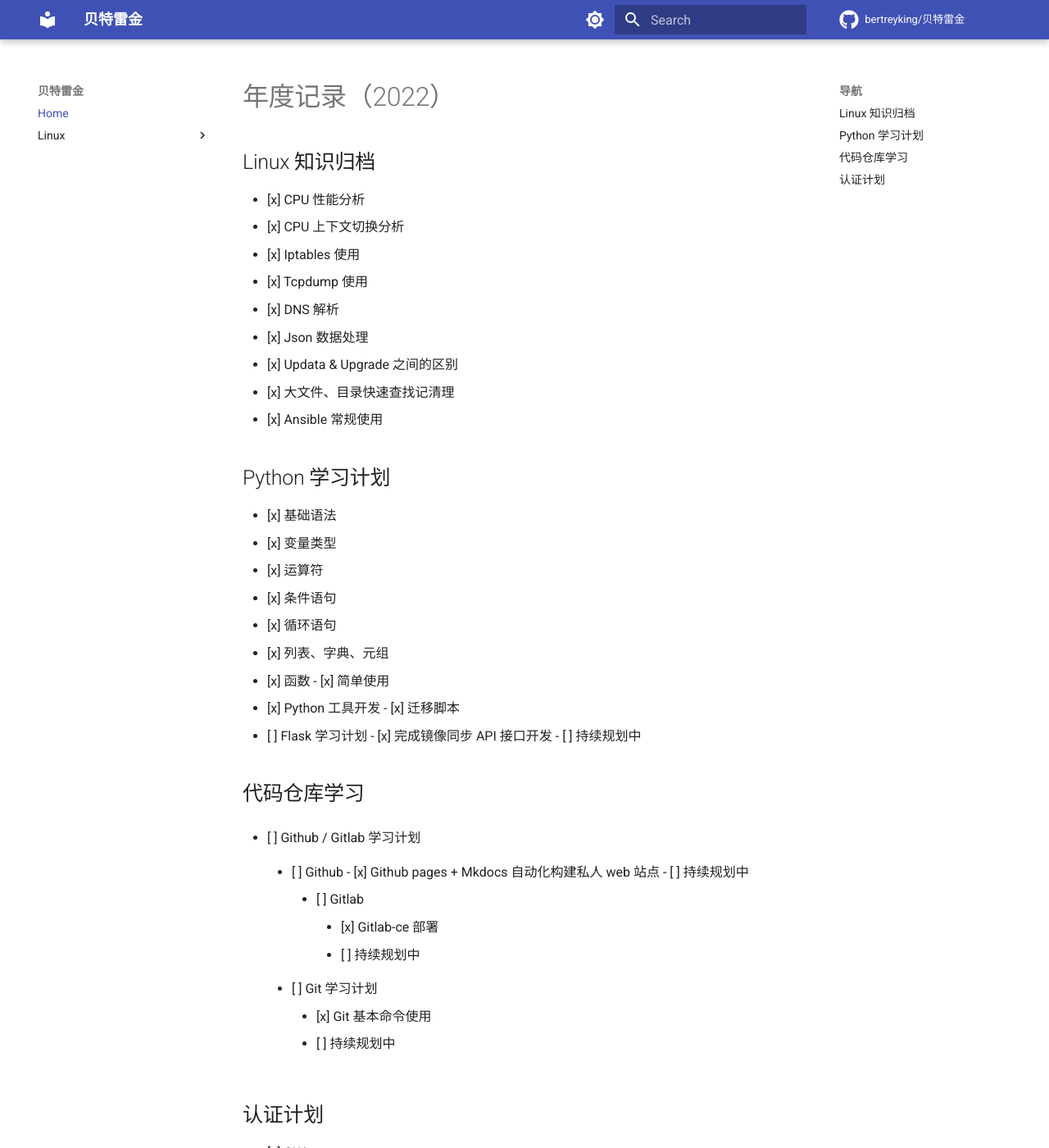
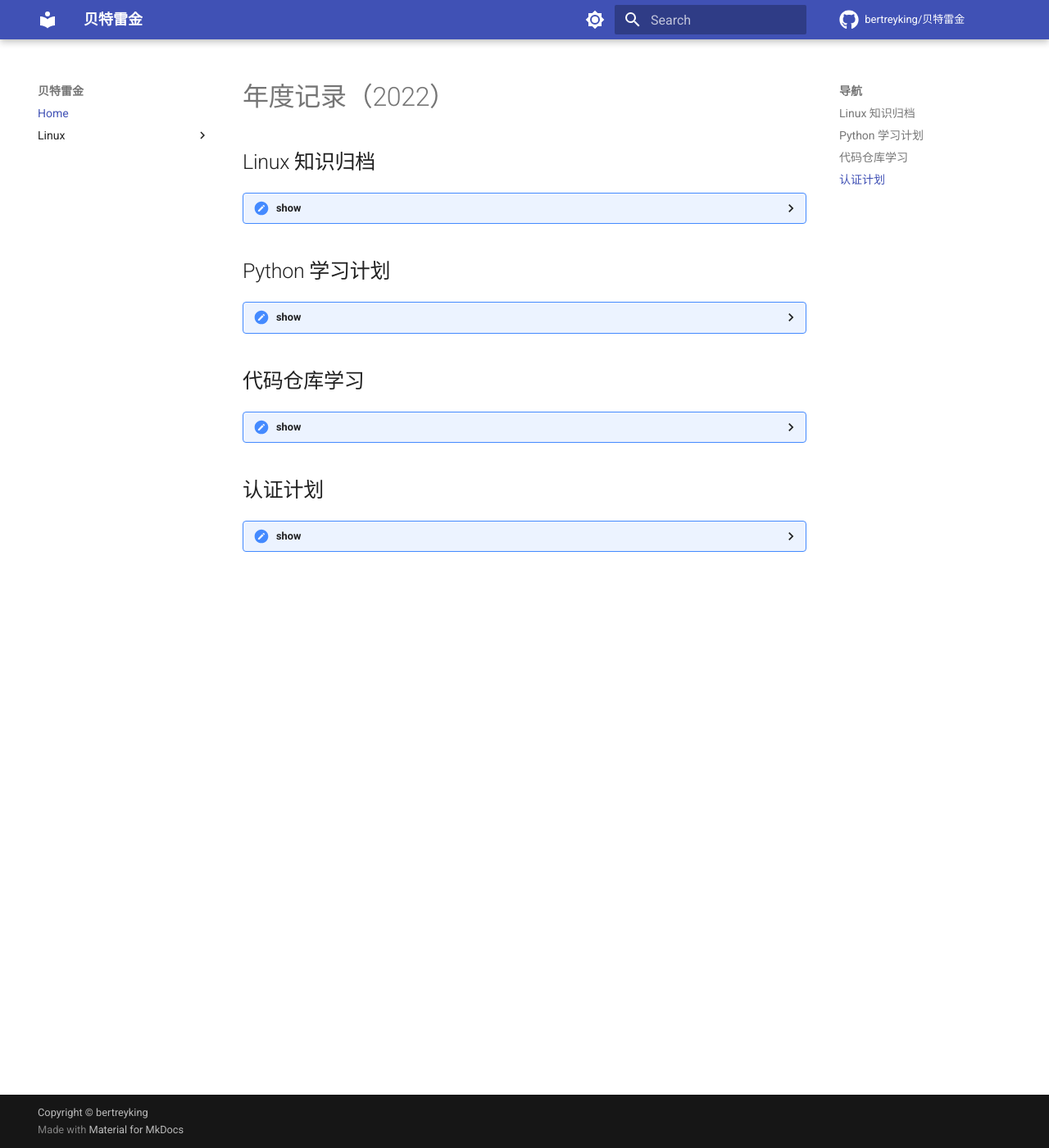
Before and after one commit to bertreyking/bertreyking.github.io, an MkDocs documentation site: the page built from docs/index.md, in a window 1280 px wide and 1400 px high. Shown: the whole window at 82% size. Built offline with MkDocs 1.6.1 and Material for MkDocs 9.7.7, drawn with Linux system fonts in a browser that asks for light colours; comment, search, counter and statistics services are not loaded.

Commit message:
update index.md

```diff
--- a/docs/index.md
+++ b/docs/index.md
@@ -1,6 +1,8 @@
 # 年度记录（2022）
 
 ## Linux 知识归档
+<details><summary>show</summary>
+<p>
 
 - [x] CPU 性能分析
 - [x] CPU 上下文切换分析
@@ -12,7 +14,13 @@
 - [x] 大文件、目录快速查找记清理
 - [x] Ansible 常规使用
 
+</p>
+</details>
+
+
 ## Python 学习计划
+<details><summary>show</summary>
+<p>
 
 - [x] 基础语法
 - [x] 变量类型
@@ -21,29 +29,31 @@
 - [x] 循环语句
 - [x] 列表、字典、元组
 - [x] 函数
-    	- [x] 简单使用
+    - [x] 简单使用
 - [x] Python 工具开发
-    	- [x] 迁移脚本
+    - [x] 迁移脚本
 - [ ] Flask 学习计划
-    	- [x] 完成镜像同步 API 接口开发
-    	- [ ] 持续规划中
+    - [x] 完成镜像同步 API 接口开发
+
+</p>
+</details>
+
 
 ## 代码仓库学习
+<details><summary>show</summary>
+<p>
 
-- [ ] Github / Gitlab 学习计划
-	- [ ] Github
-        	- [x] Github pages + Mkdocs 自动化构建私人 web 站点
-        	- [ ] 持续规划中
+- Github
+    - [x] Github pages + Mkdocs 自动化构建私人 web 站点
+- Gitlab
+    - [x] Gitlab-ce 部署
+- Git 学习计划
+    - [x] Git 基本命令使用
 
-    	- [ ] Gitlab
-        	- [x] Gitlab-ce 部署
-        	- [ ] 持续规划中
+</p>
+</details>
 
-    - [ ] Git 学习计划
-        - [x] Git 基本命令使用
-        - [ ] 持续规划中
 
 ## 认证计划
-
-- [x] CKA
-- [ ] CKAD
+<details><summary>show</summary>
+<p>
```
